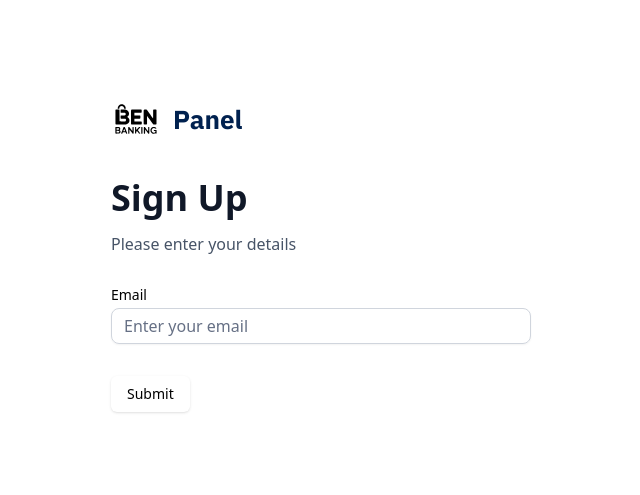
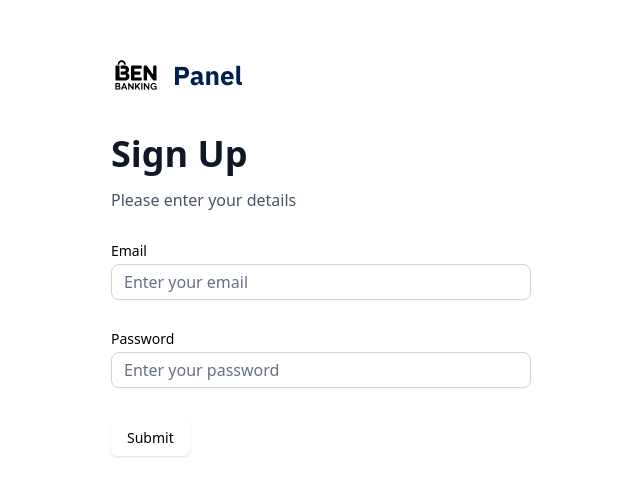
Before and after one commit to behnamac/project-ben-banking-app, a Next.js app: page /sign-up in a window 1280 px wide. Shown: the part 147-642 px from the top of the page, without its empty margins (319-959 px from the left). Built offline with nearby package versions, Linux system fonts and the light colour scheme.

Commit message:
Add CustomInput component and update AuthForm to include password field with validation

```diff
--- a/app/components/AuthForm.tsx
+++ b/app/components/AuthForm.tsx
@@ -16,9 +16,9 @@ import {
   FormMessage,
 } from "@/components/ui/form";
 import { Input } from "@/components/ui/input";
+import CustomInput from "./CustomInput";
+import { formSchema } from "@/lib/utils";
 
-const formSchema = z.object({
-  email: z.string().email()});
 
 interface AuthFormProps {
   type: "sign-in" | "sign-up";
@@ -67,24 +67,18 @@ const AuthForm = ({ type }: AuthFormProps) => {
           {" "}
           <Form {...form}>
             <form onSubmit={form.handleSubmit(onSubmit)} className="space-y-8">
-              <FormField
+              <CustomInput
+                name="email"
+                label="Email"
+                placeholder="Enter your email"
                 control={form.control}
-                name="email"
-                render={({ field }) => (
-                  <div className="form-item">
-                    <FormLabel>Email</FormLabel>
-                    <div className="flex w-full flex-col">
-                      <FormControl>
-                        <Input
-                          placeholder="Enter your email"
-                          className="input-class"
-                          {...field}
-                        />
-                      </FormControl>
-                      <FormMessage className="text-red-500" />
-                    </div>
-                  </div>
-                )}
+              />
+
+              <CustomInput
+                name="password"
+                label="Password"
+                placeholder="Enter your password"
+                control={form.control}
               />
               <Button type="submit">Submit</Button>
             </form>
--- /dev/null
+++ b/app/components/CustomInput.tsx
@@ -0,0 +1,49 @@
+import {
+  FormControl,
+  FormField,
+  FormLabel,
+  FormMessage,
+} from "@/components/ui/form";
+import { Input } from "@/components/ui/input";
+import React from "react";
+import { Control } from "react-hook-form";
+import { z } from "zod";
+import { formSchema } from "@/lib/utils";
+
+interface CustomInputProps {
+  control: Control<z.infer<typeof formSchema>>;
+  name: string;
+  placeholder: string;
+  label: string;
+}
+
+const CustomInput = ({
+  control,
+  name,
+  label,
+  placeholder,
+}: CustomInputProps) => {
+  return (
+    <FormField
+      control={control}
+      name={name}
+      render={({ field }) => (
+        <div className="form-item">
+          <FormLabel>{label}</FormLabel>
+          <div className="flex w-full flex-col">
+            <FormControl>
+              <Input
+                placeholder={placeholder}
+                className="input-class"
+                {...field}
+              />
+            </FormControl>
+            <FormMessage className="form-message mt-2" />
+          </div>
+        </div>
+      )}
+    />
+  );
+};
+
+export default CustomInput;
--- a/lib/utils.ts
+++ b/lib/utils.ts
@@ -2,6 +2,7 @@
 import { type ClassValue, clsx } from "clsx";
 import qs from "query-string";
 import { twMerge } from "tailwind-merge";
+import { z } from "zod";
 
 export function cn(...inputs: ClassValue[]) {
   return twMerge(clsx(inputs));
@@ -193,3 +194,9 @@ export const getTransactionStatus = (date: Date) => {
 
   return date > twoDaysAgo ? "Processing" : "Success";
 };
+
+
+export const formSchema = z.object({
+  email: z.string().email(),
+  password: z.string().min(8, "Password must be at least 8 characters long"),
+});
```
